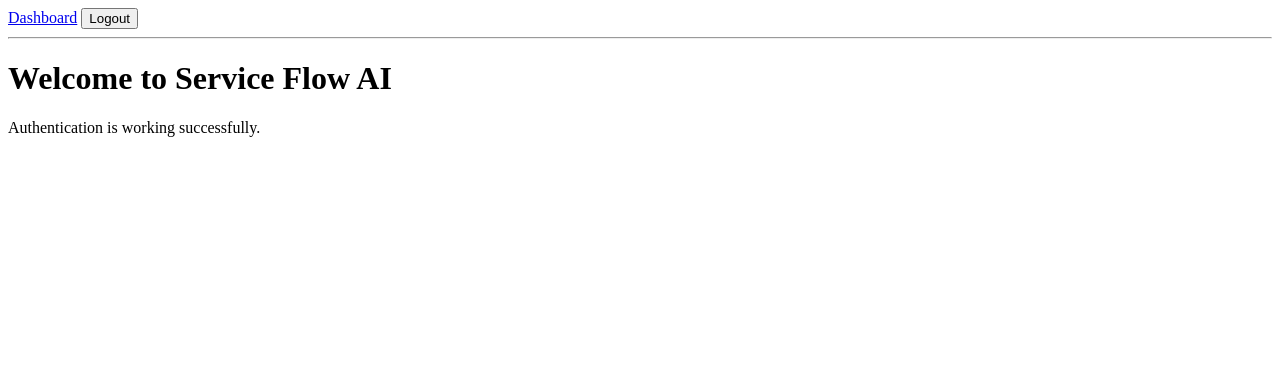
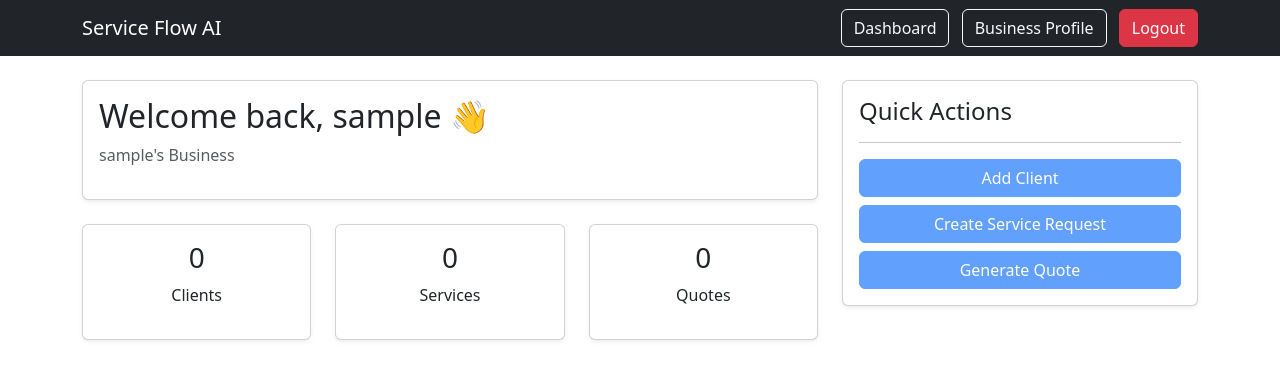
Before and after one commit to 0N1X9/service-flow, a Django app: page / in a window 1280 px wide. Shown: the top 380 px of the page. Run offline with Django 5.2, Linux system fonts and the light colour scheme; the visitor is signed in with stand-in values (Sample User, id 1); data that the repository does not hold is empty.

Commit message:
Implement business profile management (#11)

```diff
--- a/core/urls.py
+++ b/core/urls.py
@@ -5,4 +5,9 @@ app_name = "core"
 
 urlpatterns = [
     path("", views.dashboard, name="dashboard"),
+    path(
+        "profile/",
+        views.business_profile,
+        name="business-profile",
+    ),
 ]
--- a/core/views.py
+++ b/core/views.py
@@ -1,7 +1,61 @@
+from django.contrib import messages
 from django.contrib.auth.decorators import login_required
-from django.shortcuts import render
+from django.shortcuts import redirect, render
+from .forms import BusinessProfileForm
+from clients.models import Client
+from services.models import ServiceRequest
+from quotes.models import Quote
 
 
 @login_required
 def dashboard(request):
-    return render(request, "dashboard/dashboard.html")
+    profile = request.user.businessprofile
+
+    context = {
+        "profile": profile,
+        "client_count": Client.objects.filter(business=profile).count(),
+        "service_count": ServiceRequest.objects.filter(
+            client__business=profile
+        ).count(),
+        "quote_count": Quote.objects.filter(
+            service_request__client__business=profile
+        ).count(),
+    }
+
+    return render(
+        request,
+        "dashboard/dashboard.html",
+        context,
+    )
+
+
+@login_required
+def business_profile(request):
+    profile = request.user.businessprofile
+
+    if request.method == "POST":
+        form = BusinessProfileForm(
+            request.POST,
+            instance=profile,
+        )
+
+        if form.is_valid():
+            form.save()
+
+            messages.success(
+                request,
+                "Business profile updated successfully.",
+            )
+
+            return redirect("core:business-profile")
+
+    else:
+        form = BusinessProfileForm(instance=profile)
+
+    return render(
+        request,
+        "core/business_profile.html",
+        {
+            "form": form,
+        },
+    )
--- a/templates/base.html
+++ b/templates/base.html
@@ -1,41 +1,66 @@
 <!DOCTYPE html>
 <html lang="en">
+
 <head>
     <meta charset="UTF-8">
     <meta name="viewport" content="width=device-width, initial-scale=1.0">
     <title>{% block title %}Service Flow AI{% endblock %}</title>
 
     {% load static %}
+    <link href="https://cdn.jsdelivr.net/npm/bootstrap@5.3.8/dist/css/bootstrap.min.css" rel="stylesheet"
+        integrity="sha384-sRIl4kxILFvY47J16cr9ZwB07vP4J8+LH7qKQnuqkuIAvNWLzeN8tE5YBujZqJLB" crossorigin="anonymous">
+
     <link rel="stylesheet" href="{% static 'css/style.css' %}">
 </head>
 
 <body>
 
-<nav>
+    <nav class="navbar navbar-expand-lg navbar-dark bg-dark">
+        <div class="container">
+            <a class="navbar-brand" href="{% url 'core:dashboard' %}">Service Flow AI</a>
+            <div class="ms-auto">
 
                 {% if user.is_authenticated %}
+                <a class="btn btn-outline-light me-2" href="{% url 'core:dashboard' %}">Dashboard</a>
+                <a class="btn btn-outline-light me-2" href="{% url 'core:business-profile' %}">Business Profile</a>
 
-<a href="{% url 'core:dashboard' %}">Dashboard</a>
+                <form method="post" action="{% url 'accounts:logout' %}" class="d-inline">
 
-<form action="{% url 'accounts:logout' %}" method="post" style="display: inline;">
                     {% csrf_token %}
-    <button type="submit">Logout</button>
+                    <button class="btn btn-danger" type="submit">Logout</button>
                 </form>
 
                 {% else %}
+                <a class="btn btn-outline-light me-2" href="{% url 'accounts:login' %}">Login</a>
 
-<a href="{% url 'accounts:login' %}">Login</a>
-
-<a href="{% url 'accounts:register' %}">Register</a>
-
+                <a class="btn btn-primary" href="{% url 'accounts:register' %}">Register</a>
                 {% endif %}
 
+            </div>
+        </div>
     </nav>
 
-<hr>
+    <div class="container mt-4">
+
+        {% if messages %}
+        {% for message in messages %}
+
+        <div class="alert alert-success">
+            {{ message }}
+        </div>
+
+        {% endfor %}
+        {% endif %}
 
         {% block content %}
         {% endblock %}
 
+    </div>
+
+    <script src="https://cdn.jsdelivr.net/npm/bootstrap@5.3.8/dist/js/bootstrap.bundle.min.js"
+        integrity="sha384-FKyoEForCGlyvwx9Hj09JcYn3nv7wiPVlz7YYwJrWVcXK/BmnVDxM+D2scQbITxI"
+        crossorigin="anonymous"></script>
+
 </body>
+
 </html>
--- a/templates/dashboard/dashboard.html
+++ b/templates/dashboard/dashboard.html
@@ -1,13 +1,79 @@
 {% extends "base.html" %}
 
-{% block title %}Dashboard{% endblock %}
+{% block title %}
+Dashboard
+{% endblock %}
 
 {% block content %}
 
-<h1>Welcome to Service Flow AI</h1>
+<div class="row">
+    <div class="col-lg-8">
+        <div class="card shadow-sm mb-4">
+            <div class="card-body">
+                <h2>
+                    Welcome back, {{ request.user.username }} 👋
+                </h2>
 
-<p>
-Authentication is working successfully.
-</p>
+                <p class="text-muted">
+                    {{ profile.business_name }}
+                    {% if profile.industry %}
+                    • {{ profile.industry }}
+                    {% endif %}
+                </p>
+
+            </div>
+        </div>
+
+        <div class="row">
+            <div class="col-md-4">
+                <div class="card text-center shadow-sm">
+                    <div class="card-body">
+                        <h3>{{ client_count }}</h3>
+                        <p>Clients</p>
+                    </div>
+                </div>
+            </div>
+
+            <div class="col-md-4">
+                <div class="card text-center shadow-sm">
+                    <div class="card-body">
+                        <h3>{{ service_count }}</h3>
+                        <p>Services</p>
+                    </div>
+                </div>
+            </div>
+
+            <div class="col-md-4">
+                <div class="card text-center shadow-sm">
+                    <div class="card-body">
+                        <h3>{{ quote_count }}</h3>
+                        <p>Quotes</p>
+                    </div>
+                </div>
+            </div>
+        </div>
+    </div>
+
+    <div class="col-lg-4">
+        <div class="card shadow-sm">
+            <div class="card-body">
+                <h4>Quick Actions</h4>
+                <hr>
+                <button class="btn btn-primary w-100 mb-2" disabled>
+                    Add Client
+                </button>
+
+                <button class="btn btn-primary w-100 mb-2" disabled>
+                    Create Service Request
+                </button>
+
+                <button class="btn btn-primary w-100" disabled>
+                    Generate Quote
+                </button>
+            </div>
+        </div>
+    </div>
+
+</div>
 
 {% endblock %}
```
Also changed, not shown: core/forms.py (added, +17 -0 lines), templates/core/business_profile.html (added, +30 -0 lines). Lines whose indentation alone changed are shown as unchanged.
